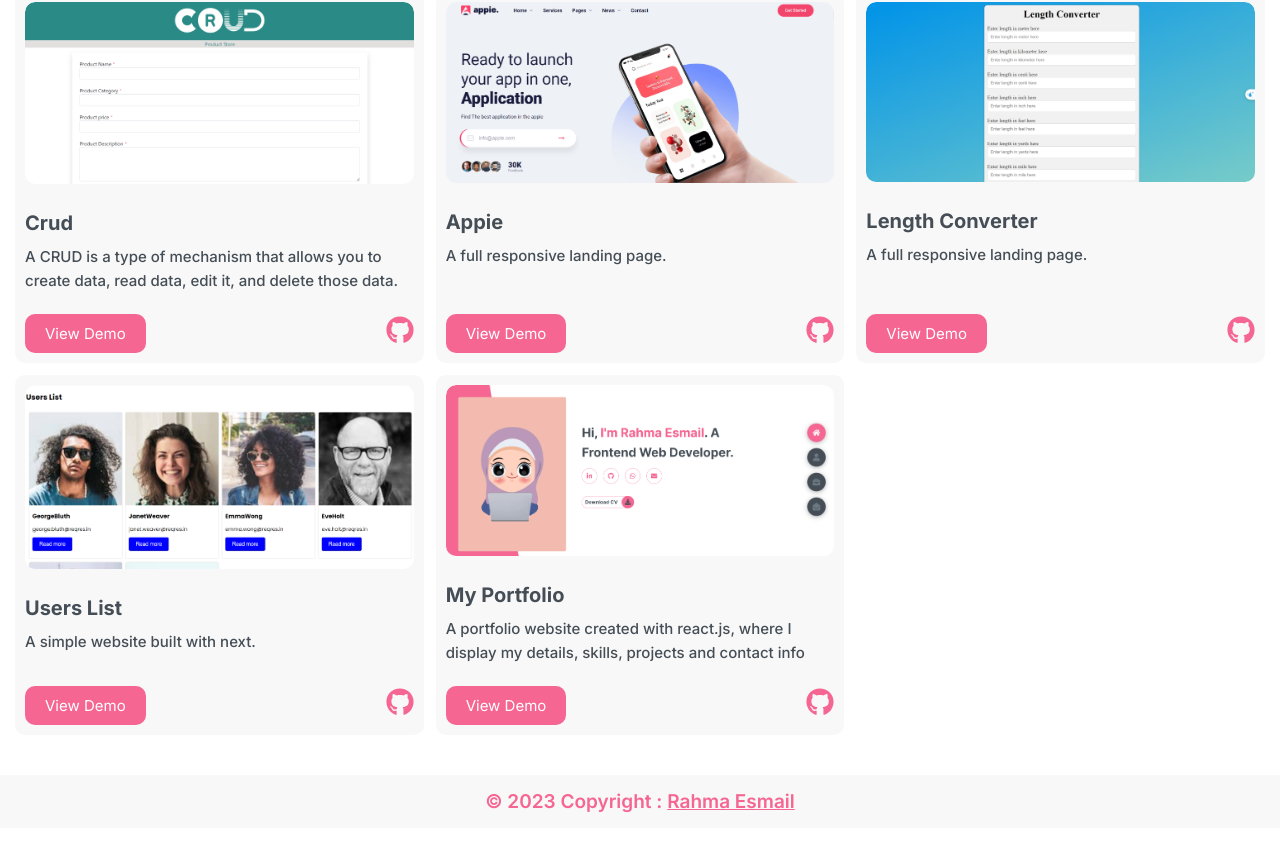
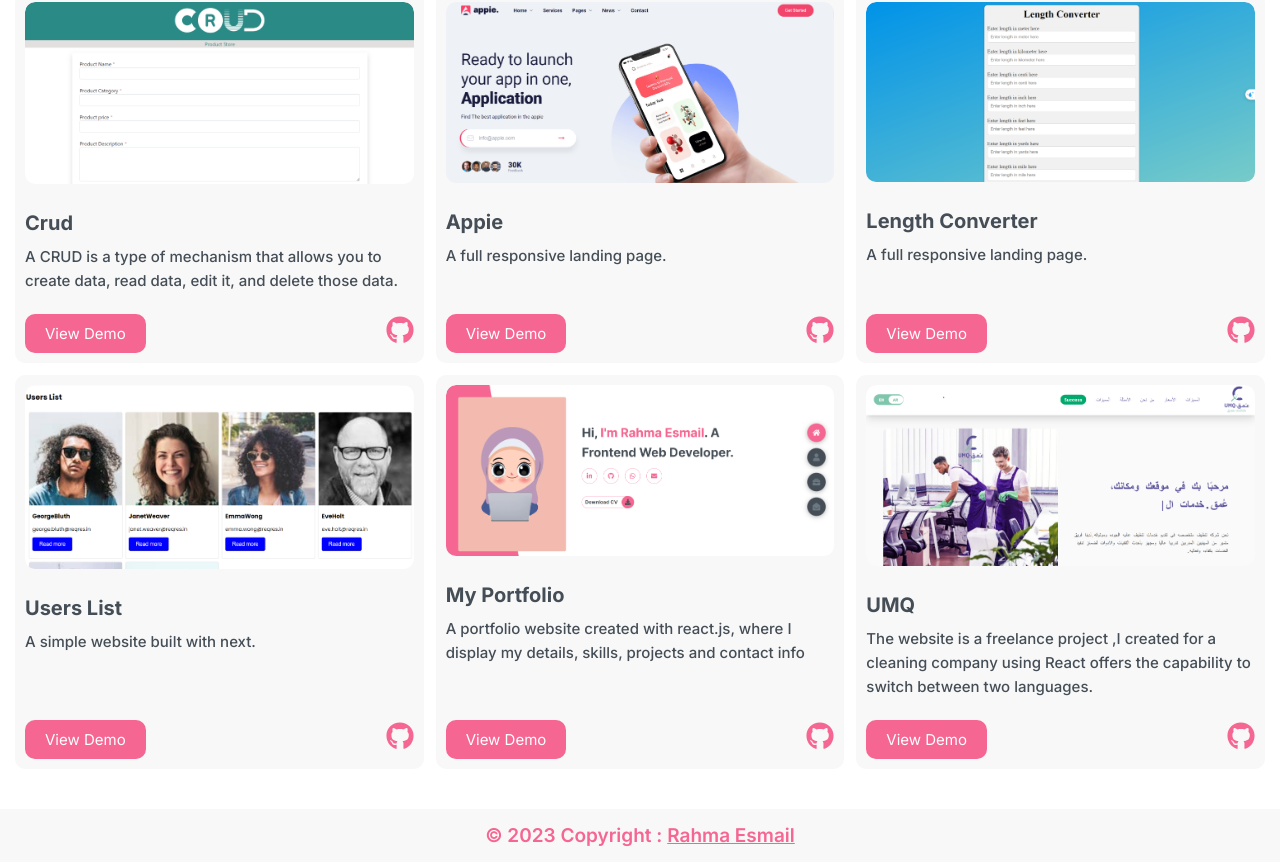
Before and after one commit to RahmaaEsmail/my-portfolio-with-next, a Next.js app: page /projects in a window 1280 px wide. Shown: the part 2712-3574 px from the top of the page. Before the commit the page ends 3540 px from the top, so only its background shows below. Built offline with nearby package versions, Linux system fonts and the light colour scheme.

Commit message:
Add Project

```diff
--- a/public/data/projects.js
+++ b/public/data/projects.js
@@ -206,4 +206,13 @@ export const projects = [
         demo: 'https://my-portfolio-with-next-ap18.vercel.app/',
         github: 'https://github.com/RahmaaEsmail/my-portfolio-with-next.git'
     },
+    {
+        id: 24,
+        image: '/assests/projects/UMQ.png',
+        title: 'UMQ',
+        description: "The website is a freelance project ,I created for a cleaning company using React offers the capability to switch between two languages.",
+        type: "react",
+        demo: 'https://umq.onrender.com/',
+        github: 'https://github.com/RahmaaEsmail/UMQ.git'
+    },
 ]
```
Also changed, not shown: public/assests/projects/UMQ.png (added).
